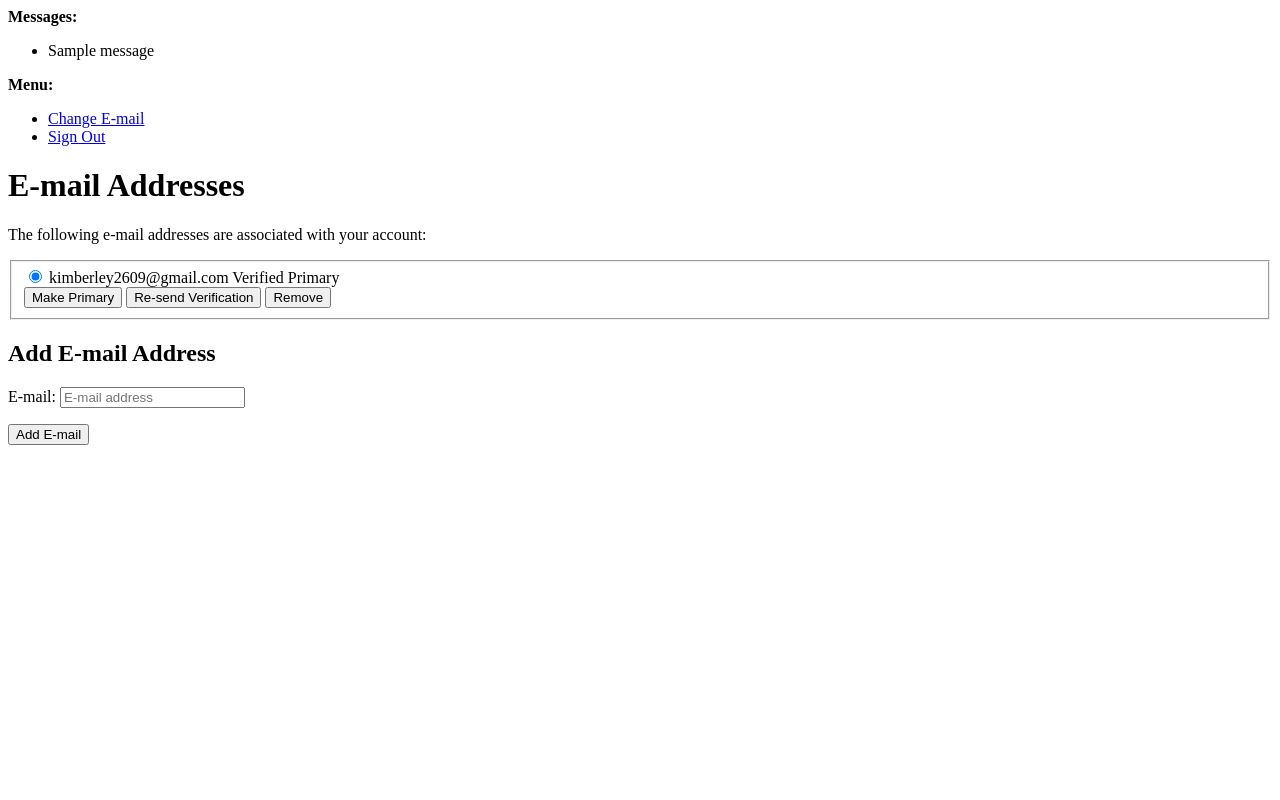
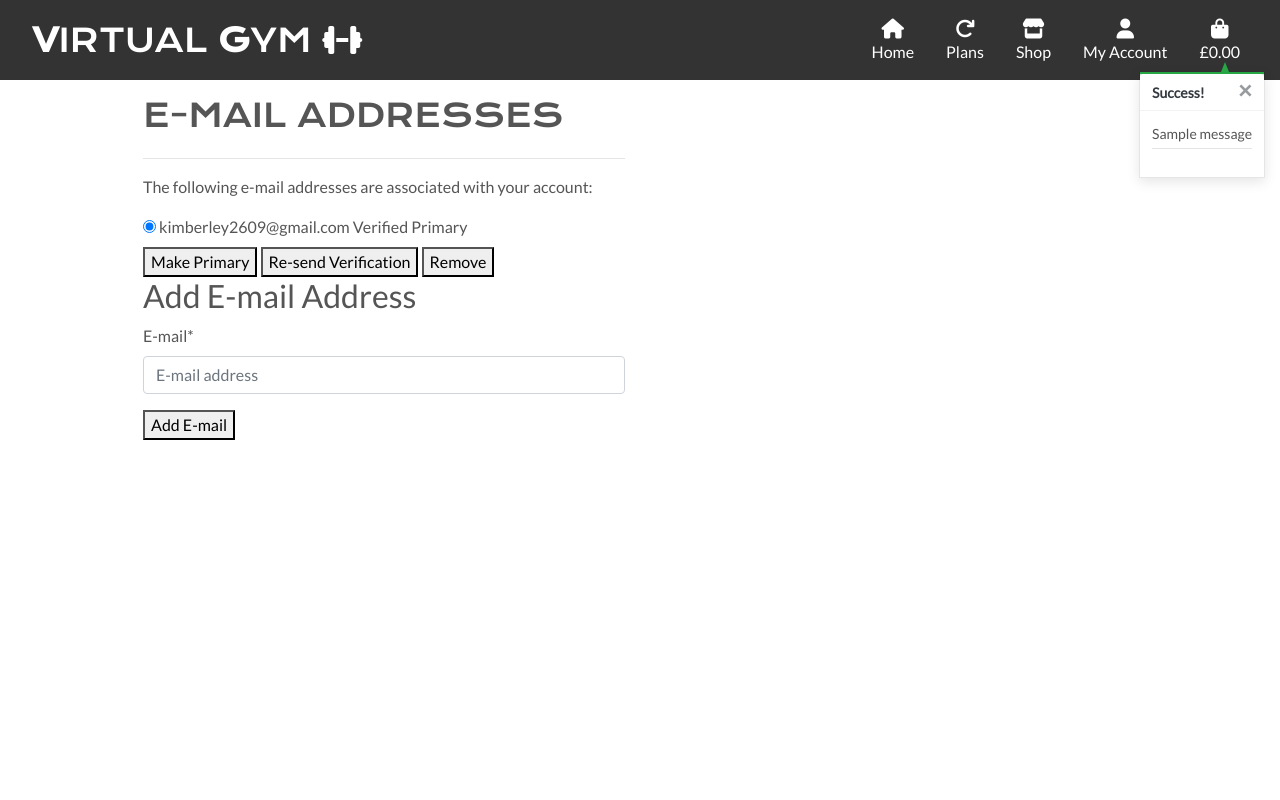
Before and after one commit to Kim-Antao/virtual-gym, a Django app: page /accounts/email/ in a window 1280 px wide. Run offline with Django 3.2, Linux system fonts and the light colour scheme; a user stored in the database is signed in; data comes from the database, SQL or seed files in the repository; tables that the repository leaves empty hold one stand-in row (values such as "Sample post"); one stand-in notice (Sample message) is shown; some libraries are stand-ins or nearby versions.

Commit message:
changes to allauth files done

```diff
--- a/templates/allauth/account/account_inactive.html
+++ b/templates/allauth/account/account_inactive.html
@@ -4,8 +4,10 @@
 
 {% block head_title %}{% trans "Account Inactive" %}{% endblock %}
 
-{% block content %}
-<h1>{% trans "Account Inactive" %}</h1>
+{% block inner_content %}
+<h2 class="logo-font mt-3 mb-4">{% trans "Account Inactive" %}</h2>
+<hr>
+
 
 <p>{% trans "This account is inactive." %}</p>
 {% endblock %}
--- a/templates/allauth/account/base.html
+++ b/templates/allauth/account/base.html
@@ -1,40 +1,15 @@
-<!DOCTYPE html>
-<html>
-  <head>
-    <title>{% block head_title %}{% endblock %}</title>
-    {% block extra_head %}
-    {% endblock %}
-  </head>
-  <body>
-    {% block body %}
+{% extends "base.html" %}
 
-    {% if messages %}
-    <div>
-      <strong>Messages:</strong>
-      <ul>
-        {% for message in messages %}
-        <li>{{message}}</li>
-        {% endfor %}
-      </ul>
+{% block content %}
+    <div class="container header-container">
+        <div class="overlay"></div>
+        <div class="row">
+            <div class="col-12 col-md-6">
+                <div class="allauth-form-inner-content">
+                    {% block inner_content %}
+                    {% endblock %}
+                </div>
+            </div>
+        </div>
     </div>
-    {% endif %}
-
-    <div>
-      <strong>Menu:</strong>
-      <ul>
-        {% if user.is_authenticated %}
-        <li><a href="{% url 'account_email' %}">Change E-mail</a></li>
-        <li><a href="{% url 'account_logout' %}">Sign Out</a></li>
-        {% else %}
-        <li><a href="{% url 'account_login' %}">Sign In</a></li>
-        <li><a href="{% url 'account_signup' %}">Sign Up</a></li>
-        {% endif %}
-      </ul>
-    </div>
-    {% block content %}
-    {% endblock %}
-    {% endblock %}
-    {% block extra_body %}
-    {% endblock %}
-  </body>
-</html>
+{% endblock %}
--- a/templates/allauth/account/email.html
+++ b/templates/allauth/account/email.html
@@ -2,10 +2,11 @@
 
 {% load i18n %}
 
-{% block head_title %}{% trans "E-mail Addresses" %}{% endblock %}
+{% block head_title %}{% trans "Account" %}{% endblock %}
 
-{% block content %}
-    <h1>{% trans "E-mail Addresses" %}</h1>
+{% block inner_content %}
+    <h2 class="logo-font mt-3 mb-4">{% trans "E-mail Addresses" %}</h2>
+    <hr>
 {% if user.emailaddress_set.all %}
 <p>{% trans 'The following e-mail addresses are associated with your account:' %}</p>
 
@@ -44,15 +45,14 @@
 
 {% endif %}
 
-  {% if can_add_email %}
+
     <h2>{% trans "Add E-mail Address" %}</h2>
 
     <form method="post" action="{% url 'account_email' %}" class="add_email">
         {% csrf_token %}
-        {{ form.as_p }}
+        {{ form|crispy }}
         <button name="action_add" type="submit">{% trans "Add E-mail" %}</button>
     </form>
-  {% endif %}
 
 {% endblock %}
 
--- a/templates/allauth/account/email_confirm.html
+++ b/templates/allauth/account/email_confirm.html
@@ -6,8 +6,9 @@
 {% block head_title %}{% trans "Confirm E-mail Address" %}{% endblock %}
 
 
-{% block content %}
-<h1>{% trans "Confirm E-mail Address" %}</h1>
+{% block inner_content %}
+<h2 class="logo-font mt-3 mb-4">{% trans "Confirm E-mail Address" %}</h2>
+<hr>
 
 {% if confirmation %}
 
--- a/templates/allauth/account/password_reset_done.html
+++ b/templates/allauth/account/password_reset_done.html
@@ -5,8 +5,9 @@
 
 {% block head_title %}{% trans "Password Reset" %}{% endblock %}
 
-{% block content %}
-    <h1>{% trans "Password Reset" %}</h1>
+{% block inner_content %}
+    <h2 class="logo-font mt-3 mb-4">{% trans "Password Reset" %}</h2>
+    <hr>
 
     {% if user.is_authenticated %}
     {% include "account/snippets/already_logged_in.html" %}
--- a/templates/allauth/account/password_reset_from_key_done.html
+++ b/templates/allauth/account/password_reset_from_key_done.html
@@ -3,7 +3,8 @@
 {% load i18n %}
 {% block head_title %}{% trans "Change Password" %}{% endblock %}
 
-{% block content %}
-    <h1>{% trans "Change Password" %}</h1>
+{% block inner_content %}
+    <h2 class="logo-font mt-3 mb-4">{% trans "Change Password" %}</h2>
+    <hr>
     <p>{% trans 'Your password is now changed.' %}</p>
 {% endblock %}
--- a/templates/allauth/account/signup_closed.html
+++ b/templates/allauth/account/signup_closed.html
@@ -4,8 +4,9 @@
 
 {% block head_title %}{% trans "Sign Up Closed" %}{% endblock %}
 
-{% block content %}
-<h1>{% trans "Sign Up Closed" %}</h1>
+{% block inner_content %}
+<h2 class="logo-font mt-3 mb-4">{% trans "Sign Up Closed" %}</h2>
+<hr>
 
 <p>{% trans "We are sorry, but the sign up is currently closed." %}</p>
 {% endblock %}
--- a/templates/allauth/account/verification_sent.html
+++ b/templates/allauth/account/verification_sent.html
@@ -4,8 +4,9 @@
 
 {% block head_title %}{% trans "Verify Your E-mail Address" %}{% endblock %}
 
-{% block content %}
-    <h1>{% trans "Verify Your E-mail Address" %}</h1>
+{% block inner_content %}
+    <h2 class="logo-font mt-3 mb-4">{% trans "Verify Your E-mail Address" %}</h2>
+    <hr>
 
     <p>{% blocktrans %}We have sent an e-mail to you for verification. Follow the link provided to finalize the signup process. Please contact us if you do not receive it within a few minutes.{% endblocktrans %}</p>
 
--- a/templates/allauth/account/verified_email_required.html
+++ b/templates/allauth/account/verified_email_required.html
@@ -4,8 +4,9 @@
 
 {% block head_title %}{% trans "Verify Your E-mail Address" %}{% endblock %}
 
-{% block content %}
-<h1>{% trans "Verify Your E-mail Address" %}</h1>
+{% block inner_content %}
+<h2 class="logo-font mt-3 mb-4">{% trans "Verify Your E-mail Address" %}</h2>
+<hr>
 
 {% url 'account_email' as email_url %}
 
```
Also changed, not shown: templates/allauth/account/login.html (+8 -5 lines), templates/allauth/account/logout.html (+4 -3 lines), templates/allauth/account/password_change.html (+5 -5 lines), templates/allauth/account/password_reset.html (+5 -4 lines), templates/allauth/account/password_reset_from_key.html (+5 -3 lines), templates/allauth/account/password_set.html (+4 -3 lines), templates/allauth/account/signup.html (+6 -4 lines).
